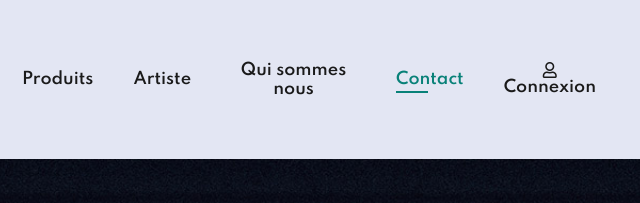
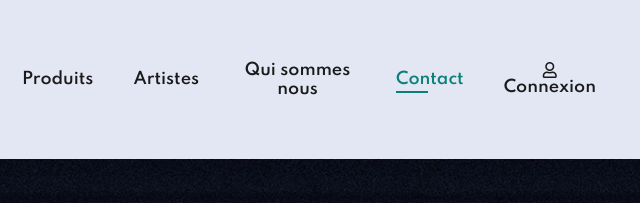
Before and after one commit to Ab3d0/MarketPlace_SkateCraft-HTML-CSS-, a plain HTML site: page Site/contact.html in a window 1280 px wide. Shown: the top 203 px of the page, 584-1224 px from the left. Drawn offline with nearby package versions, Linux system fonts and the light colour scheme.

Commit message:
Update 'Site/contact.html'

```diff
--- a/Site/contact.html
+++ b/Site/contact.html
@@ -29,7 +29,7 @@
         <ul id="navbar">
         <li><a href="index.html">Accueil</a></li>
         <li><a href="shop.html">Produits</a></li>
-        <li><a href="artiste.html">Artiste</a></li>
+        <li><a href="artiste.html">Artistes</a></li>
         <li><a href="about.html">Qui sommes nous</a></li>
         <li><a class="active" href="contact.html">Contact</a></li>
         <li><a href="Se connecter.html"><i class="far fa-user"></i><span>Connexion</span></a></li>
```
